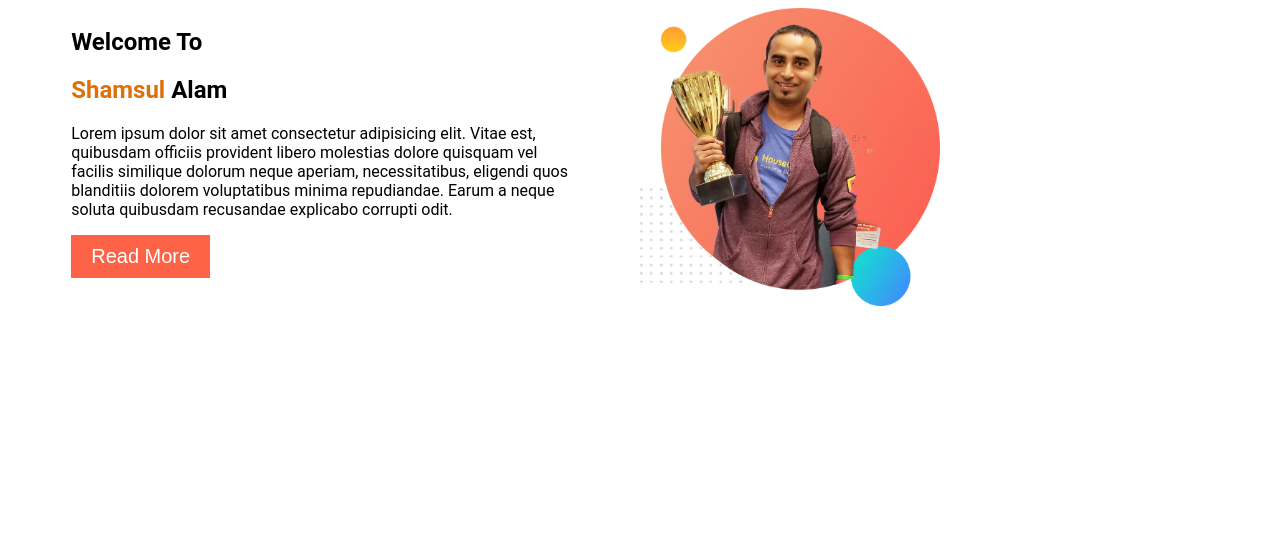
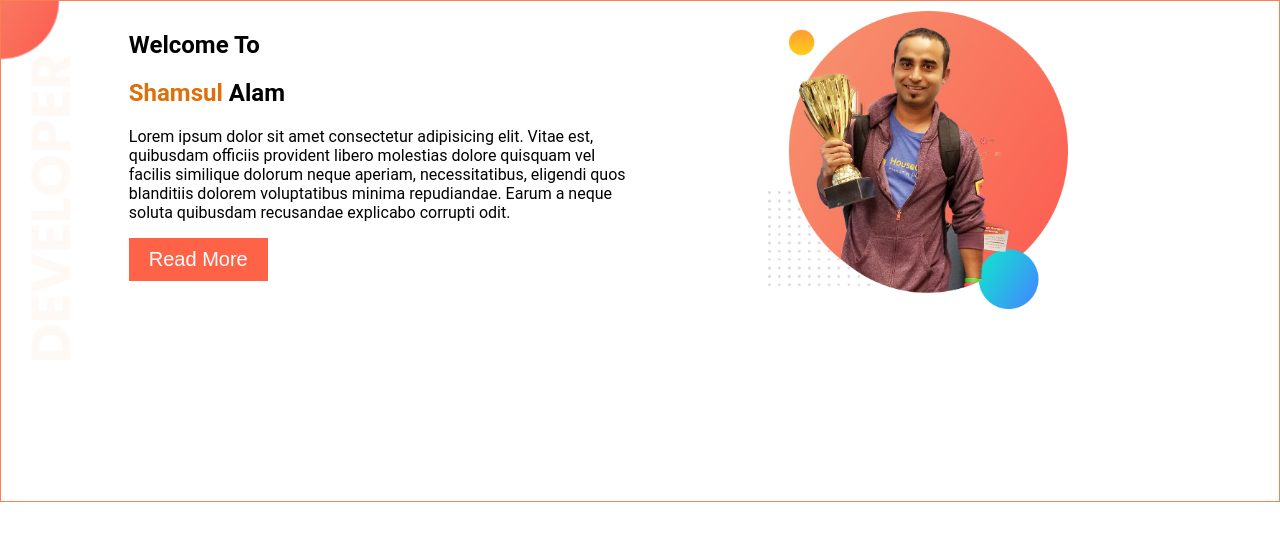
Before and after one commit to sa-rakib/web-protfolio, a plain HTML site: page index.html in a window 1280 px wide. Drawn offline with Linux system fonts and the light colour scheme.

Commit message:
add back icon

```diff
--- a/index.html
+++ b/index.html
@@ -11,7 +11,7 @@
 </head>
 
 <body>
-    <section>
+    <section class="top-banner">
         <div class="half-width">
             <h1>Welcome To</h1>
             <h1><span class="name-highlight">Shamsul</span> Alam</h1>
--- a/style.css
+++ b/style.css
@@ -1,4 +1,7 @@
+
 body{
+    margin: 0;
+    padding: 0;
     font-family: 'Roboto', sans-serif;
 }
 .name-highlight{
@@ -6,14 +9,17 @@ body{
 }
 
 div.half-width{
+    margin-top: 10px;
     width: 40%;
     float: left;
-    margin-left: 5%;
+    margin-left: 10%;
 }
 div.half-width img{
     width: 300px;
+
 }
 button{
+
     background-color: tomato;
     border: none;
     padding: 10px 20px;
@@ -21,3 +27,11 @@ button{
     font: 800;
     font-size: 20px;
 }
+.top-banner{
+    border: solid 1px coral;
+    background-image: url('image/top-banner.png');background-repeat: no-repeat;
+}
+section{
+    height: 500px;
+
+}
```
Also changed, not shown: image/top-banner.png (added).
